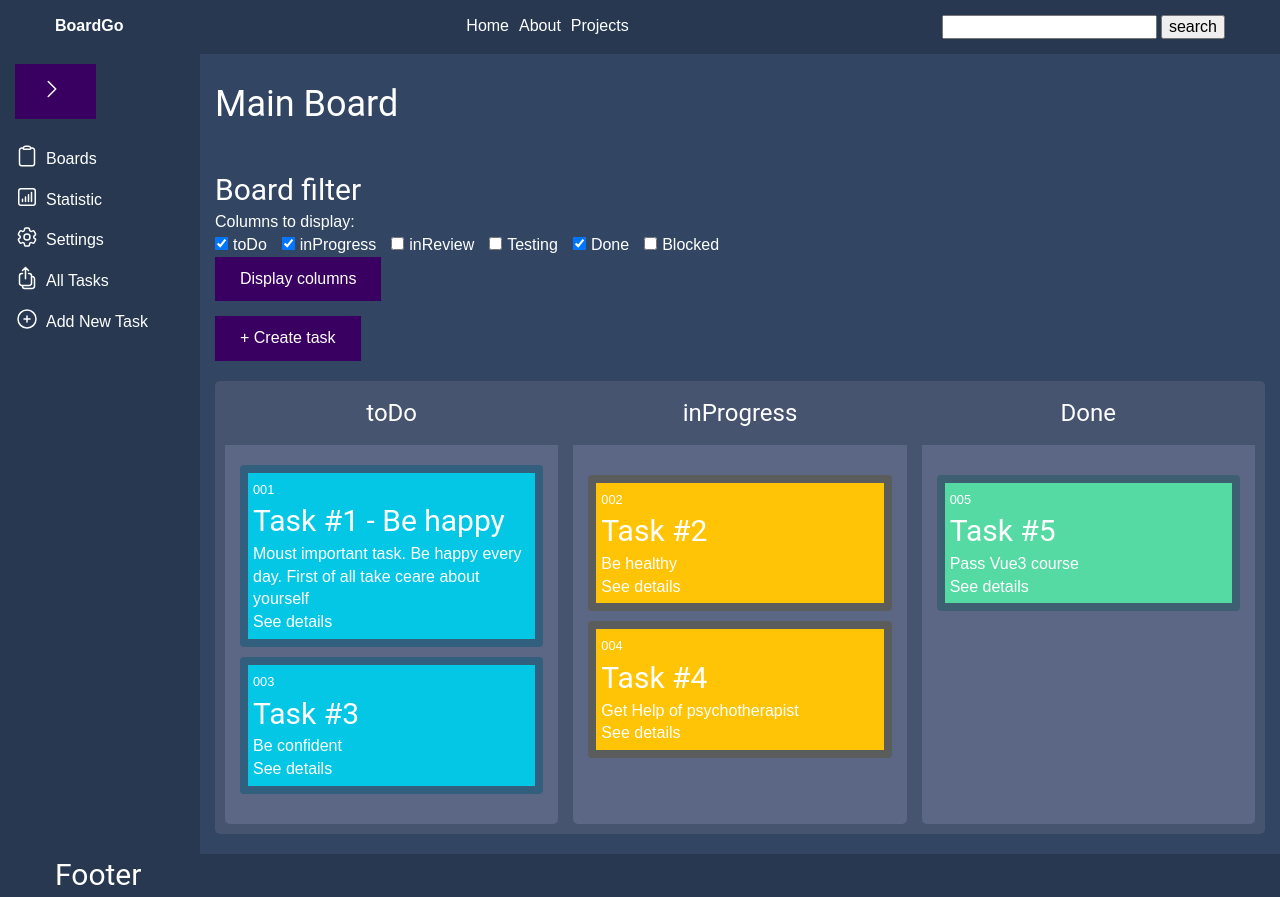
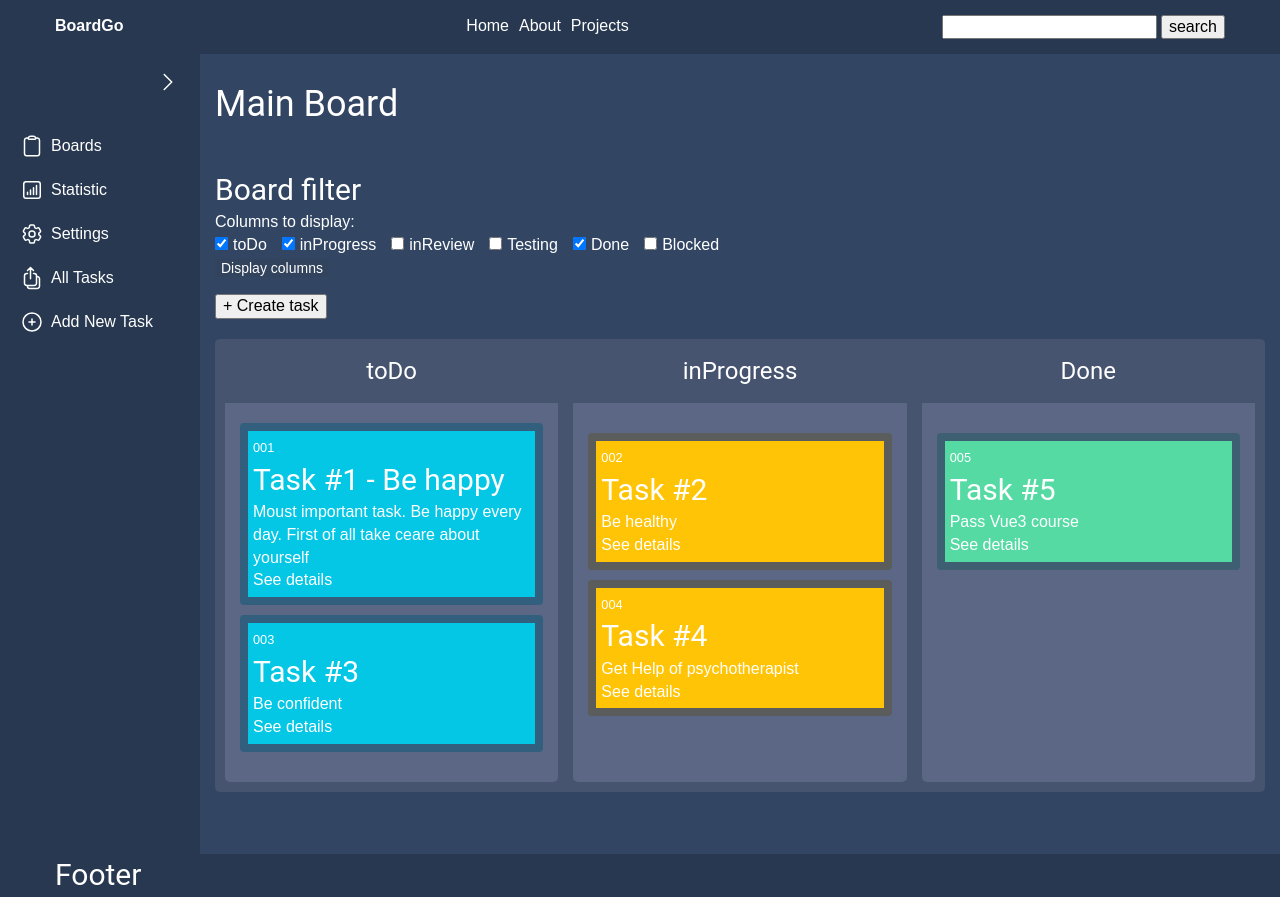
Before and after one commit to 0smir/vue-dashboard-demo, a Vue app: page / in a window 1280 px wide. Built offline with nearby package versions, Linux system fonts and the light colour scheme.

Commit message:
add base styles for buttons, add corrects to css-class naming of sidebar items and styles corrects

```diff
--- a/src/assets/styles/_base.scss
+++ b/src/assets/styles/_base.scss
@@ -69,7 +69,17 @@ a:hover {
 
 
 .btn {
+  display: inline-flex;
+  align-items: center;
+  justify-content: center;
+  font-size: 14px;
+  font-weight: 500;
+  color: inherit;
+  cursor: pointer;
+  white-space: nowrap;
+  width: auto;
   background-color: #32435d;
+  border: none;
 }
 
 
--- a/src/components/UI/TheSidebar.vue
+++ b/src/components/UI/TheSidebar.vue
@@ -1,45 +1,45 @@
 <template>
   <aside :class="['sidebar', { open: isExpanded, close: !isExpanded }]">
     <div class="sidebar__controls-wrapper">
-      <BaseButton class="btn" :alt="sidebarControlAltText" @click="toggleSidebar">
-        <span class="sidebar-nav__icon">
-          <SvgIcon v-if="!isExpanded" name="chevronLeft" class="icon sidebar__control-icon" />
-          <SvgIcon v-else name="chevronRight" class="icon sidebar__control-icon" />
-        </span>
+      <BaseButton class="btn sidebar__controls-btn" :alt="sidebarControlAltText" @click="toggleSidebar">
+
+        <SvgIcon v-if="!isExpanded" name="chevronLeft" class="icon sidebar__controls-icon" />
+        <SvgIcon v-else name="chevronRight" class="icon sidebar__controls-icon" />
+
       </BaseButton>
     </div>
     <ul class="sidebar-nav">
       <li class="sidebar-nav__item">
-        <router-link class="sidebar-nav__link" to="/">
-          <span class="sidebar-nav__icon">
+        <router-link class="sidebar__link" to="/">
+          <span class="sidebar__link-icon">
             <SvgIcon name="board" class="icon" />
           </span>
           <span class="sidebar__link-text">Boards</span></router-link>
       </li>
       <li class="sidebar-nav__item">
-        <router-link class="sidebar-nav__link" to="/">
-          <span class="sidebar-nav__icon">
+        <router-link class="sidebar__link" to="/">
+          <span class="sidebar__link-icon">
             <SvgIcon name="statistic" class="icon" />
           </span>
           <span class="sidebar__link-text">Statistic</span></router-link>
       </li>
       <li class="sidebar-nav__item">
-        <router-link class="sidebar-nav__link" to="/">
-          <span class="sidebar-nav__icon">
+        <router-link class="sidebar__link" to="/">
+          <span class="sidebar__link-icon">
             <SvgIcon name="settings" class="icon" />
           </span>
           <span class="sidebar__link-text">Settings</span></router-link>
       </li>
       <li class="sidebar-nav__item">
-        <router-link class="sidebar-nav__link" to="/tasks">
-          <span class="sidebar-nav__icon">
+        <router-link class="sidebar__link" to="/tasks">
+          <span class="sidebar__link-icon">
             <SvgIcon name="tasks" class="icon" />
           </span>
           <span class="sidebar__link-text">All Tasks</span></router-link>
       </li>
       <li class="sidebar-nav__item">
-        <router-link class="sidebar-nav__link" to="/tasks/new">
-          <span class="sidebar-nav__icon">
+        <router-link class="sidebar__link" to="/tasks/new">
+          <span class="sidebar__link-icon">
             <SvgIcon name="add" class="icon" />
           </span>
           <span class="sidebar__link-text">Add New Task</span>
@@ -73,13 +73,25 @@ export default {
 
 <style lang="scss" scoped>
 .sidebar {
+  color: #fff;
   background-color: #273850;
-
   padding: 10px 15px;
 
   &.close {
-    width: 60px;
-    translate: 'width' 0.35s ease;
+    width: 75px;
+    transition: all 0.35s ease;
+
+    .sidebar__controls-wrapper {
+      justify-content: center;
+    }
+
+    .sidebar__link {
+      justify-content: center;
+    }
+
+    .sidebar__link-icon {
+      margin-right: 0;
+    }
 
     .sidebar__link-text {
       display: none;
@@ -88,7 +100,7 @@ export default {
 
   &.open {
     width: 200px;
-    translate: 'width' 0.35s ease;
+    transition: all 0.35s ease;
 
     .sidebar__link-text {
       display: inline;
@@ -96,41 +108,57 @@ export default {
   }
 
   &__controls-wrapper {
+    display: flex;
+    justify-content: flex-end;
     margin-bottom: 25px;
   }
 
-  &__control-icon {
-    // width: 15px;
-    // height: 15px;
+  &__controls-btn {
+    padding: 0;
+    width: 35px;
+    height: 35px;
+    background-color: #273850;
+    border-radius: 3px;
+
+    &:hover {
+      background-color: #32435d;
+    }
+  }
+
+  &__controls-icon {
+    padding: 0;
+  }
+
+  &__link {
+    display: flex;
+    padding: 10px 5px;
+    align-items: center;
+    font-size: 16px;
+    overflow: hidden;
+    white-space: nowrap;
+    border-radius: 3px;
+
+    &:hover {
+      background-color: #32435d;
+      text-decoration: none;
+
+      .sidebar__link-icon {
+        transform: scale(1.25);
+      }
+    }
+  }
+
+  &__link-icon {
+    display: inline-flex;
+    align-self: center;
+    justify-content: center;
+    margin-right: 7px;
   }
 }
-
-
 
 .sidebar-nav {
   list-style: none;
   padding: 0;
   margin: 0;
-
-  &__item {
-    margin-bottom: 10px;
-  }
-
-  &__link {
-    display: flex;
-    align-items: center;
-    font-size: 16px;
-  }
-
-  &__link:hover {
-    .sidebar-nav__icon {
-      transform: scale(1.25);
-    }
-  }
-
-  &__icon {
-    margin-right: 7px;
-  }
-
 }
 </style>
--- a/src/components/UI/base-components/BaseButton.vue
+++ b/src/components/UI/base-components/BaseButton.vue
@@ -13,16 +13,16 @@ export default {
 
 <style scoped>
 button {
-  padding: 0.75rem 1.5rem;
+  /* padding: 15;
   font-family: inherit;
   background-color: #3a0061;
   border: 1px solid #3a0061;
   color: #fff;
-  cursor: pointer;
+  cursor: pointer; */
 }
 
 button:active button:hover {
-  background-color: #270041;
-  border-color: #270041;
+  /* background-color: #270041;
+  border-color: #270041; */
 }
 </style>
```
